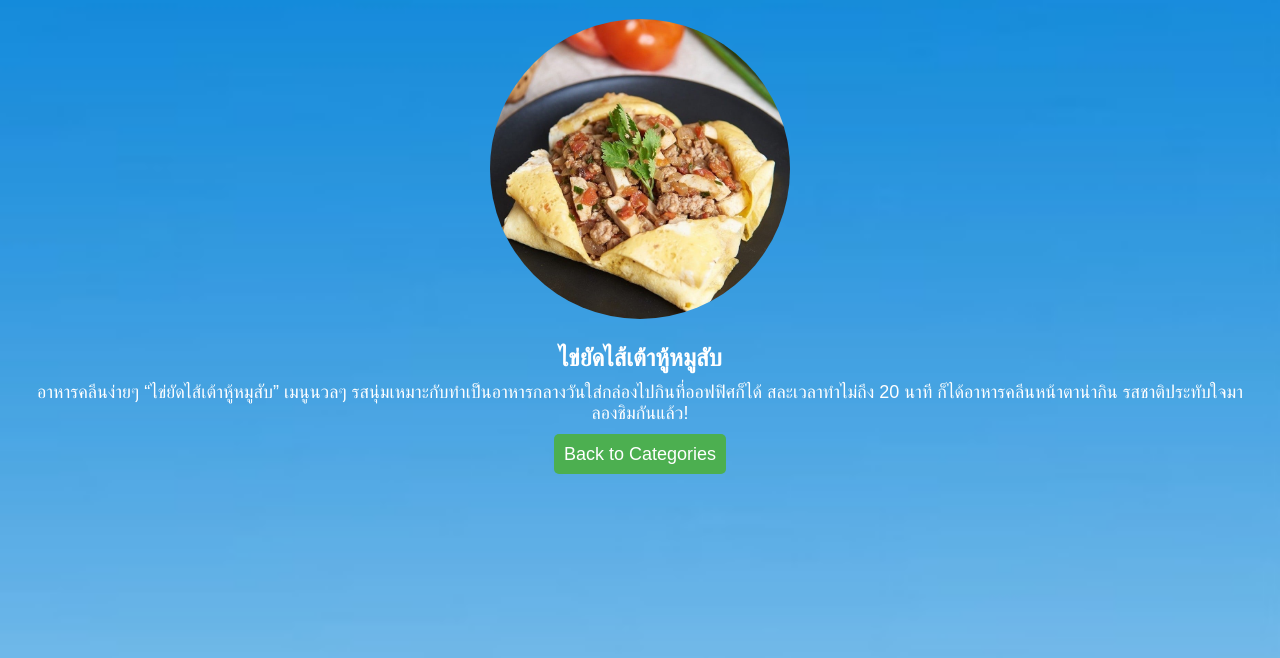
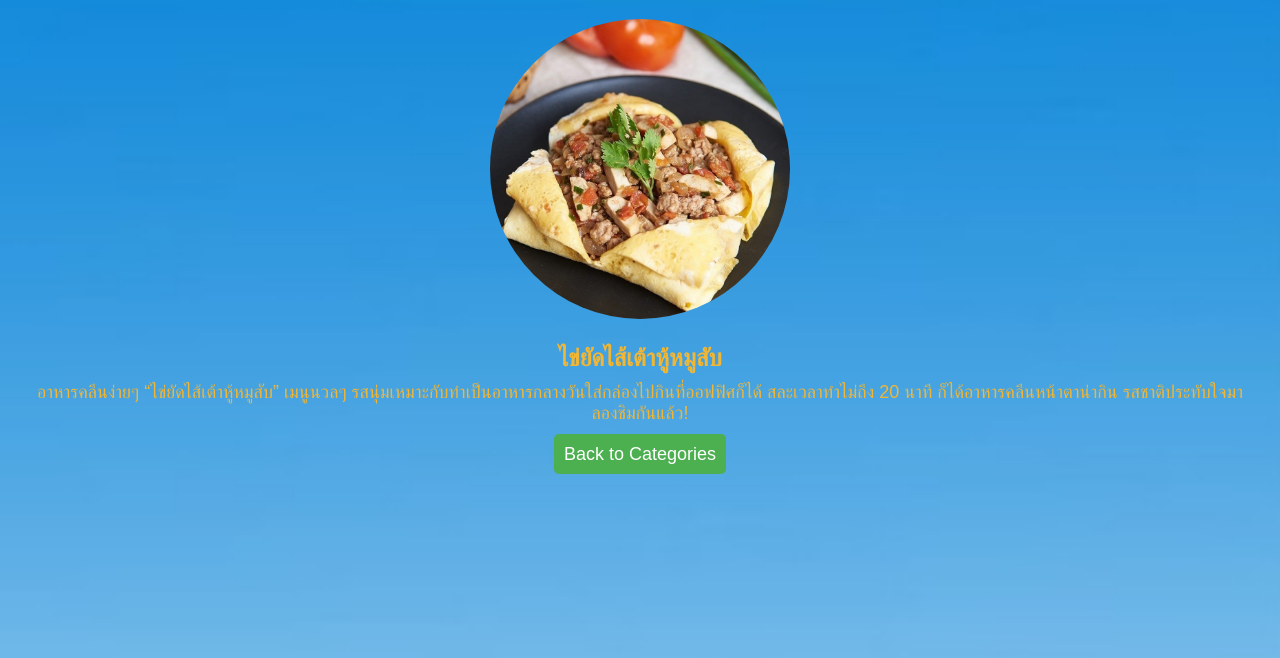
Before and after one commit to Panithi-14/Healthy-Food-Paradise, a Flask app: page /menu/Meat in a window 1280 px wide. Shown: the part 109-767 px from the top of the page. Run offline with Flask 3, Linux system fonts and the light colour scheme.

Commit message:
first commit

```diff
--- a/templates/menu.html
+++ b/templates/menu.html
@@ -27,7 +27,7 @@
             flex-direction: column;
             align-items: center;
             text-decoration: none;
-            color: white;
+            color: rgb(241, 182, 52);
         }
         .menu-item img {
             width: 300px;
```
